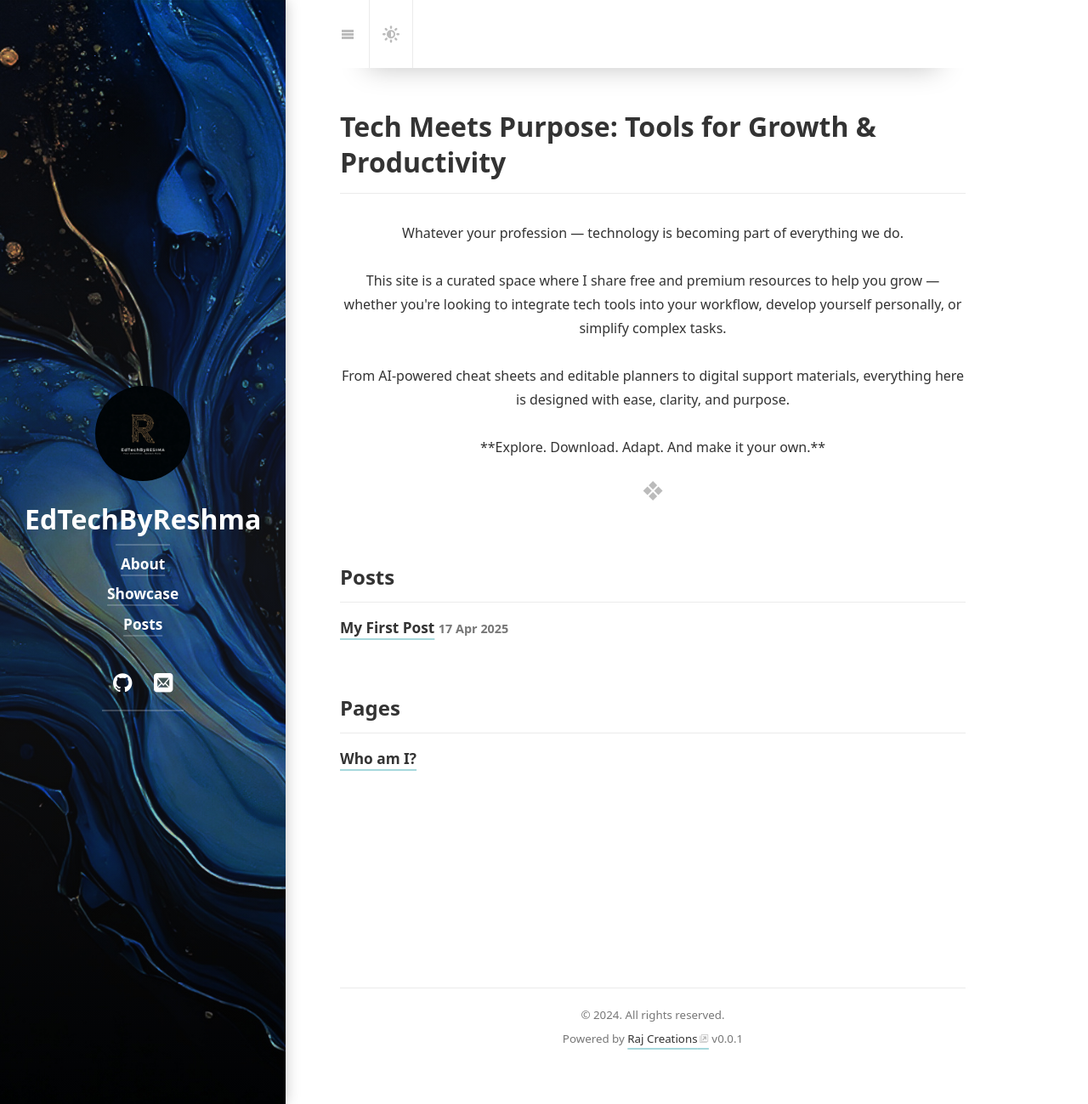
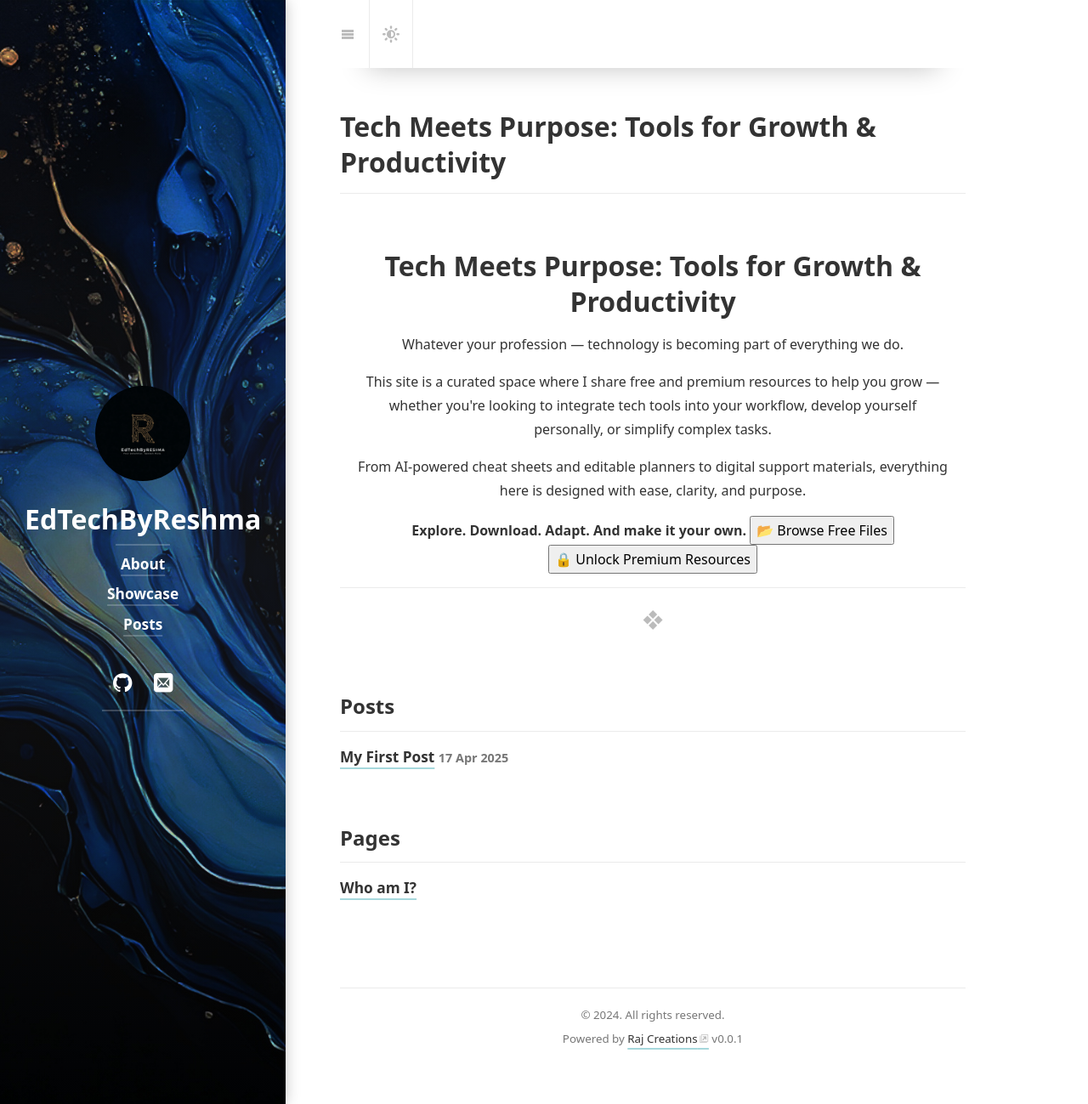
Before and after one commit to ReshmaAbdulRazack/ReshmaAbdulRazack.github.io, a Jekyll site: the page built from index.md, in a window 1280 px wide and 1299 px high. Shown: the whole window at 85% size. Built offline with Jekyll 4.4.1, drawn with Linux system fonts in a browser that asks for light colours; cached includes are drawn as plain includes; some web fonts are replaced.

Commit message:
Update index.md

```diff
--- a/index.md
+++ b/index.md
@@ -2,20 +2,63 @@
 layout: default
 title: "Tech Meets Purpose: Tools for Growth & Productivity"
 ---
-<div style="text-align: center;">
+<h1 align="center">Tech Meets Purpose: Tools for Growth & Productivity</h1>
 
-Whatever your profession — technology is becoming part of everything we do.
+<div align="center" style="max-width: 700px; margin: auto; text-align: center;">
+  <p>
+    Whatever your profession — technology is becoming part of everything we do.
+  </p>
+  <p>
+    This site is a curated space where I share free and premium resources to help you grow — whether you're looking to integrate tech tools into your workflow, develop yourself personally, or simplify complex tasks.
+  </p>
+  <p>
+    From AI-powered cheat sheets and editable planners to digital support materials, everything here is designed with ease, clarity, and purpose.
+  </p>
+  <p><strong>Explore. Download. Adapt. And make it your own.</strong></p>
 
-<br><br>
+  <button onclick="showFree()">📂 Browse Free Files</button>
+  <button onclick="showPremium()">🔒 Unlock Premium Resources</button>
+</div>
 
-This site is a curated space where I share free and premium resources to help you grow — whether you're looking to integrate tech tools into your workflow, develop yourself personally, or simplify complex tasks.
+<hr>
 
-<br><br>
+<!-- FREE SECTION -->
+<div id="freeSection" style="display:none;">
+  <h2>Free Teacher Resume Template</h2>
+  <p>Highlight your teaching skills with a customizable resume template.</p>
+  <a href="your-download-link-1" download>
+    <button>Download</button>
+  </a>
+  <br><br>
+  <h2>Free Lesson Plan Format</h2>
+  <p>Editable lesson planning template aligned with learning objectives.</p>
+  <a href="your-download-link-2" download>
+    <button>Download</button>
+  </a>
+</div>
 
-From AI-powered cheat sheets and editable planners to digital support materials, everything here is designed with ease, clarity, and purpose.
+<!-- PREMIUM SECTION -->
+<div id="premiumSection" style="display:none;">
+  <h2>Premium Resume Bundle</h2>
+  <p>Editable resume + cover letter templates with bonus tips (PDF + DOCX).</p>
+  <a href="your-premium-download-link" download>
+    <button>Download</button>
+  </a>
+  <br><br>
+  <h2>Teacher Interview Kit</h2>
+  <p>Prepare for interviews with editable Q&A flashcards and video guides.</p>
+  <a href="your-premium-download-link-2" download>
+    <button>Download</button>
+  </a>
+</div>
 
-<br><br>
-
-**Explore. Download. Adapt. And make it your own.**
-
-</div>
+<script>
+function showFree() {
+  document.getElementById('freeSection').style.display = 'block';
+  document.getElementById('premiumSection').style.display = 'none';
+}
+function showPremium() {
+  document.getElementById('premiumSection').style.display = 'block';
+  document.getElementById('freeSection').style.display = 'none';
+}
+</script>
```
